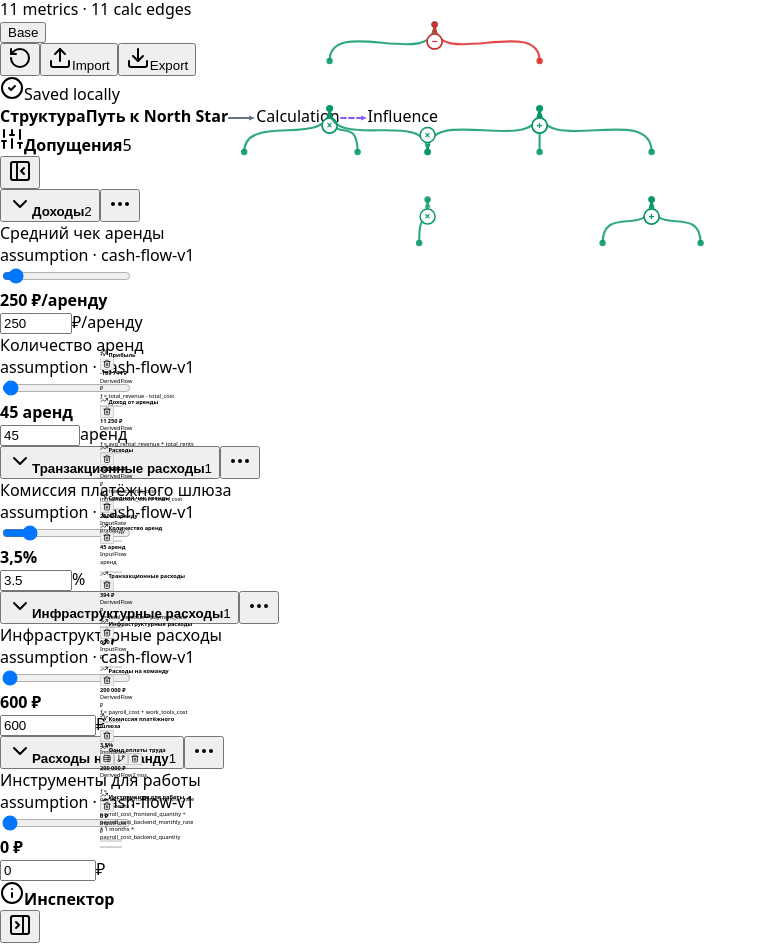
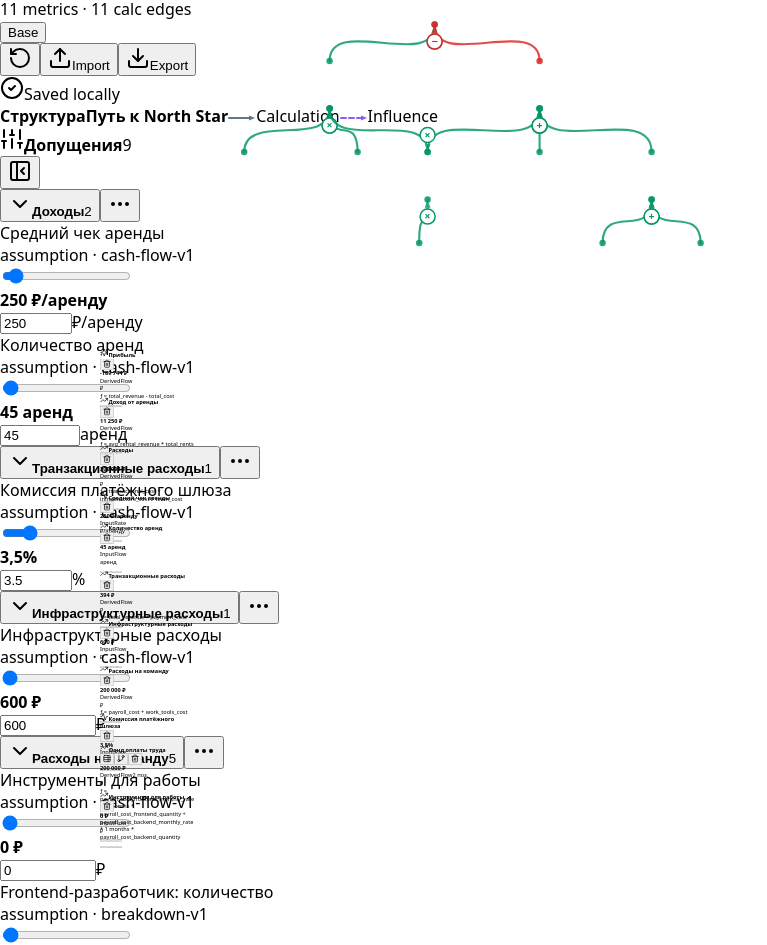
Before and after one commit to mzhoff/EconomicSimulator, a React (Vite) app: page / in a window 1280 px wide. Shown: the part 64-1009 px from the top of the page, without its empty margins (0-767 px from the left). Built offline with nearby package versions, Linux system fonts and the light colour scheme; the HTML template or start-up script is replaced by a standard one.

Commit message:
fix: keep collapsed metrics in input panel

```diff
--- a/src/app/App.tsx
+++ b/src/app/App.tsx
@@ -393,12 +393,6 @@ export default function App() {
     () => [...calculationRelations, ...model.influenceRelations]
       .filter((edge) => !hiddenMetricIds.has(edge.from) && !hiddenMetricIds.has(edge.to)),
     [calculationRelations, hiddenMetricIds, model.influenceRelations],
-  );
-  const visibleEvaluationMetrics = useMemo(
-    () => Object.fromEntries(
-      Object.entries(evaluation.metrics).filter(([id]) => !hiddenMetricIds.has(id)),
-    ),
-    [evaluation.metrics, hiddenMetricIds],
   );
   const graphFocus = useMemo(
     () => computeGraphFocus(model, selectedIds, impactActive && impact ? impact.inputId : undefined),
@@ -1595,7 +1589,7 @@ export default function App() {
         <GraphModeIndicator focus={graphFocus} selectedCount={selectedIds.length} />
 
         <InputPanel
-          metrics={visibleEvaluationMetrics}
+          metrics={evaluation.metrics}
           domains={domains}
           collapsedDomainIds={collapsedDomainIds}
           onToggleDomain={handleToggleDomain}
--- a/src/core/breakdowns.ts
+++ b/src/core/breakdowns.ts
@@ -273,7 +273,9 @@ export function collapsedBreakdownMetricIds(model: ModelState): Set<string> {
   for (const metricId of requiredOutsideBreakdowns) {
     hiddenSourceMetricIds.delete(metricId);
   }
-  hiddenSourceMetricIds.delete(model.activeNorthStarId);
+  if (model.activeNorthStarId) {
+    hiddenSourceMetricIds.delete(model.activeNorthStarId);
+  }
 
   return new Set([...hiddenOwnedMetricIds, ...hiddenSourceMetricIds]);
 }
```
